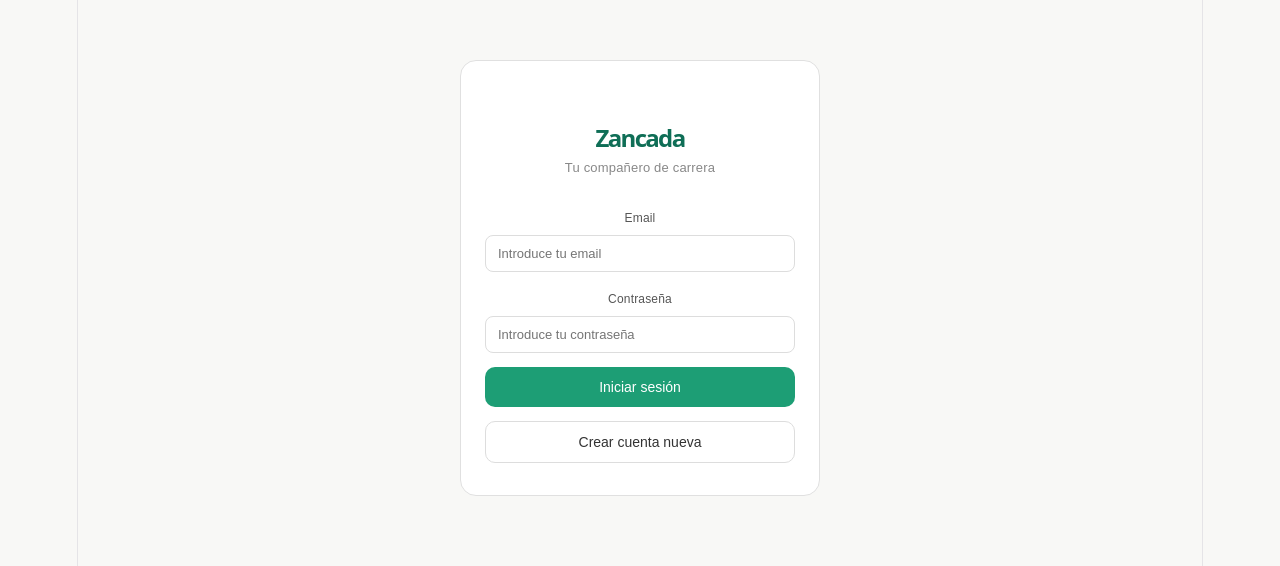
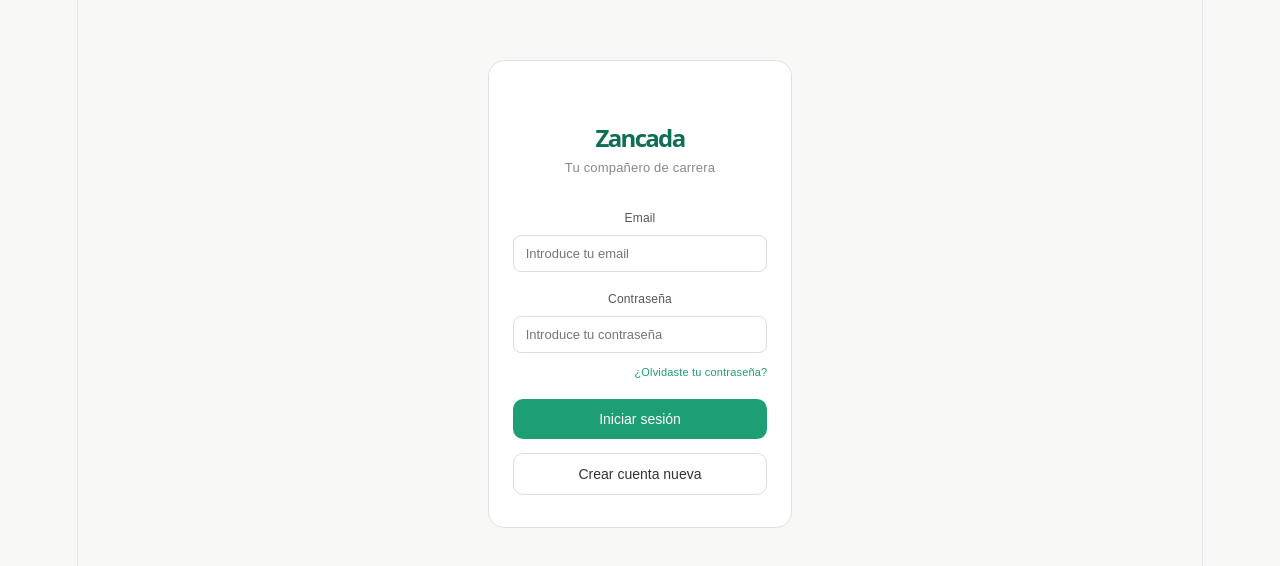
Before and after one commit to Sergiofer1994/Zancada, a React (Vite) app: page / in a window 1280 px wide. Shown: the top 566 px of the page. Built offline with nearby package versions, Linux system fonts and the light colour scheme.

Commit message:
Add link I forgot my password in the login

```diff
--- a/src/pages/Login/Login.css
+++ b/src/pages/Login/Login.css
@@ -81,3 +81,21 @@ button:focus {
   outline: 3px solid #1D9E75;
   outline-offset: 2px;
 }
+
+a {
+  display: block;
+  text-align: right;
+  font-size: 11px;
+  color: #1D9E75;
+  margin-top: 6px;
+  text-decoration: none;
+}
+
+a:hover {
+  text-decoration: underline;
+}
+
+a:focus {
+  outline: 2px solid #1D9E75;
+  border-radius: 4px;
+}
--- a/src/pages/Login/Login.jsx
+++ b/src/pages/Login/Login.jsx
@@ -1,12 +1,22 @@
+import { useState } from 'react'
 import './Login.css'
 
 function Login() {
+  const [email, setEmail] = useState('')
+  const [password, setPassword] = useState('')
+
+  const handleSubmit = (event) => {
+    event.preventDefault()
+    console.log('Email:', email)
+    console.log('Contraseña:', password)
+  }
+
   return (
     <main role="main" aria-label="Pantalla de inicio de sesión">
       <h1>Zancada</h1>
       <p>Tu compañero de carrera</p>
 
-      <form aria-label="Formulario de inicio de sesión">
+      <form onSubmit={handleSubmit} aria-label="Formulario de inicio de sesión">
 
         <label htmlFor="email">Email</label>
         <input
@@ -15,6 +25,8 @@ function Login() {
           placeholder="Introduce tu email"
           aria-required="true"
           autoComplete="email"
+          value={email}
+          onChange={(e) => setEmail(e.target.value)}
         />
 
         <label htmlFor="password">Contraseña</label>
@@ -24,7 +36,16 @@ function Login() {
           placeholder="Introduce tu contraseña"
           aria-required="true"
           autoComplete="current-password"
+          value={password}
+          onChange={(e) => setPassword(e.target.value)}
         />
+
+        <a
+          href="#"
+          aria-label="Recuperar contraseña olvidada"
+        >
+          ¿Olvidaste tu contraseña?
+        </a>
 
         <button type="submit">
           Iniciar sesión
```
